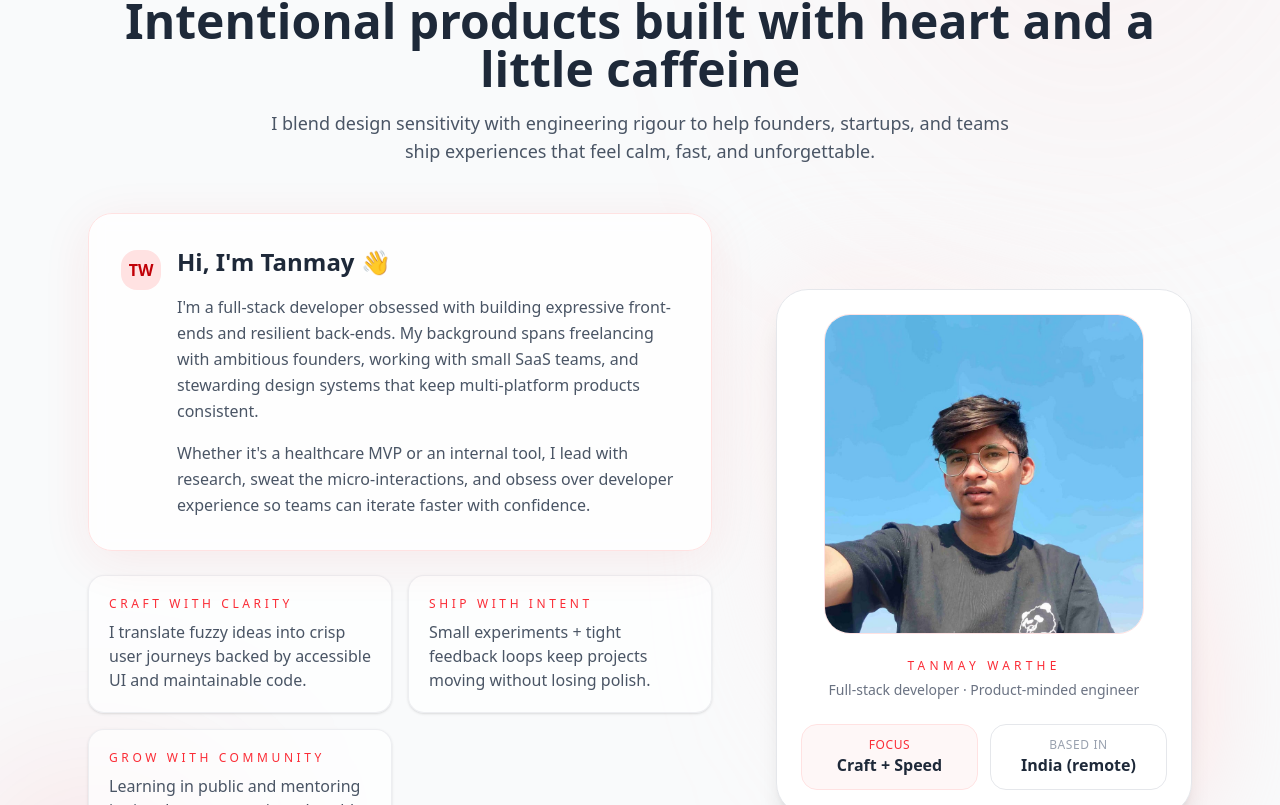
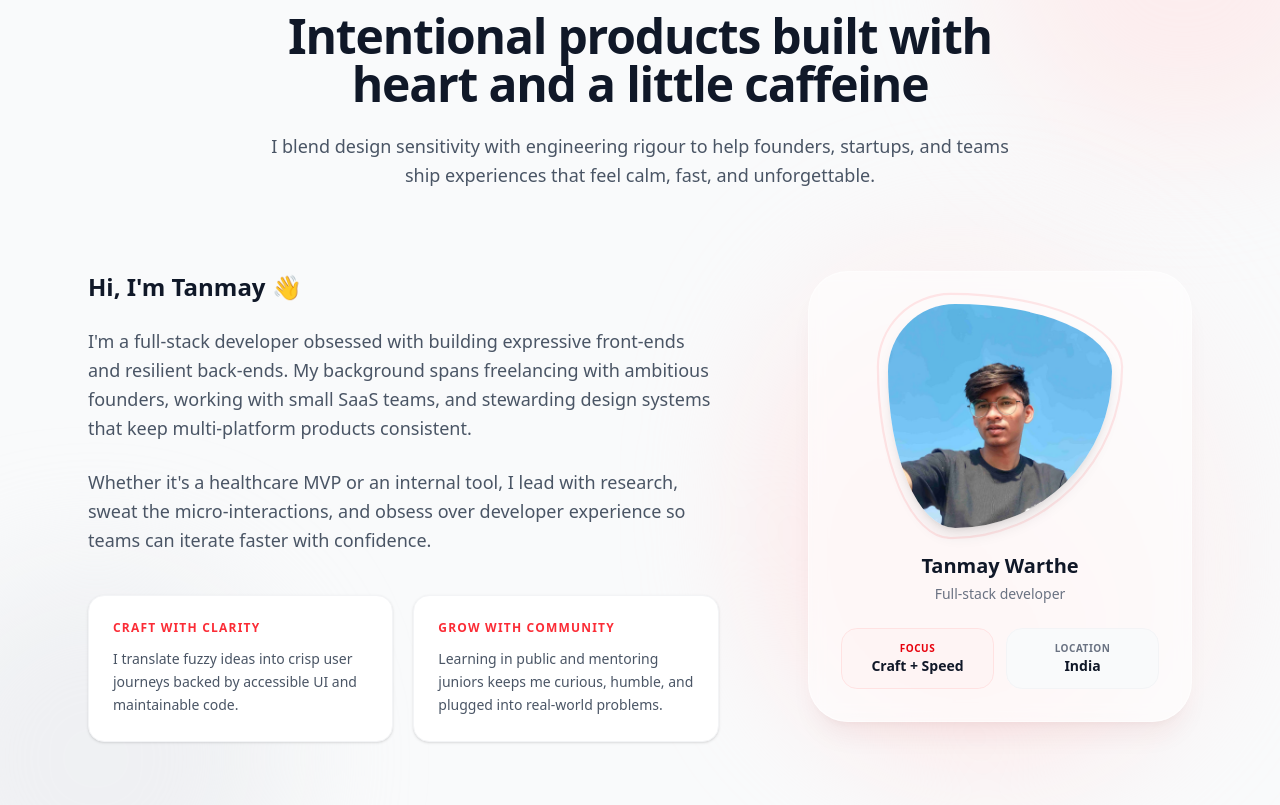
Before and after one commit to TanmayWarthe/Personal-Portfolio, a React (Vite) app: page / in a window 1280 px wide. Shown: the part 955-1760 px from the top of the page. Built offline with nearby package versions, Linux system fonts and the light colour scheme.

Commit message:
Add feature Goory cursor and update the about, hero section

```diff
--- a/src/pages/About.jsx
+++ b/src/pages/About.jsx
@@ -4,7 +4,7 @@ import profileImg from "../assets/profile.jpg";
 
 export default function About() {
   const heroVariants = {
-    hidden: { opacity: 0, y: 30 },
+    hidden: { opacity: 0, y: 20 },
     show: { opacity: 1, y: 0, transition: { duration: 0.6, ease: "easeOut" } },
   };
 
@@ -13,154 +13,117 @@ export default function About() {
       title: "Craft with clarity",
       copy: "I translate fuzzy ideas into crisp user journeys backed by accessible UI and maintainable code.",
     },
-    {
-      title: "Ship with intent",
-      copy: "Small experiments + tight feedback loops keep projects moving without losing polish.",
-    },
+    // {
+    //   title: "Ship with intent",
+    //   copy: "Small experiments + tight feedback loops keep projects moving without losing polish.",
+    // },
     {
       title: "Grow with community",
       copy: "Learning in public and mentoring juniors keeps me curious, humble, and plugged into real-world problems.",
     },
   ];
 
-  const toolkit = [
-    "React & Next.js",
-    "TypeScript",
-    "Node / Express",
-    "Supabase & Firebase",
-    "Tailwind",
-    "Framer Motion",
-    "REST & GraphQL",
-    "CI/CD",
-  ];
-
   return (
     <motion.section
       id="about"
-      className="relative isolate bg-gray-50 py-20 sm:py-24"
+      className="relative isolate bg-gray-50 py-20 sm:py-28 overflow-hidden"
       initial="hidden"
       whileInView="show"
       viewport={{ once: true, amount: 0.2 }}
       variants={{
         hidden: {},
-        show: { transition: { staggerChildren: 0.1, delayChildren: 0.1 } },
+        show: { transition: { staggerChildren: 0.1 } },
       }}
     >
-      <div className="absolute inset-0 overflow-hidden">
-        <div className="absolute -top-24 right-10 h-72 w-72 rounded-full bg-red-300/30 blur-[150px]" />
-        <div className="absolute bottom-0 left-0 h-48 w-48 rounded-full bg-red-500/20 blur-[100px]" />
-      </div>
+      {/* Background Elements */}
+      <div className="absolute top-0 right-0 -translate-y-1/4 translate-x-1/4 w-96 h-96 bg-red-100/50 rounded-full blur-3xl -z-10" />
+      <div className="absolute bottom-0 left-0 translate-y-1/4 -translate-x-1/4 w-96 h-96 bg-gray-200/50 rounded-full blur-3xl -z-10" />
 
-      <div className="relative max-w-6xl mx-auto px-4 sm:px-6 space-y-12 text-gray-800">
-        <motion.div variants={heroVariants} className="text-center space-y-4">
-          <span className="px-4 py-1.5 text-xs font-semibold tracking-[0.2em] uppercase text-red-700 bg-red-100 rounded-full inline-block">
+      <div className="max-w-6xl mx-auto px-4 sm:px-6">
+        {/* Header */}
+        <motion.div variants={heroVariants} className="max-w-3xl mx-auto text-center mb-16 sm:mb-20">
+          <span className="inline-block px-3 py-1 mb-4 text-xs font-bold tracking-widest text-red-600 uppercase bg-red-50 rounded-full border border-red-100">
             Story • Craft • Values
           </span>
-          <h2 className="text-3xl sm:text-4xl md:text-5xl font-semibold">
+          <h2 className="text-3xl sm:text-4xl md:text-5xl font-bold text-gray-900 tracking-tight mb-6">
             Intentional products built with heart and a little caffeine
           </h2>
-          <p className="text-base sm:text-lg max-w-3xl mx-auto text-gray-600">
+          <p className="text-lg text-gray-600 leading-relaxed">
             I blend design sensitivity with engineering rigour to help founders, startups, and teams ship experiences
             that feel calm, fast, and unforgettable.
           </p>
         </motion.div>
 
-        <motion.div
-          variants={heroVariants}
-          className="grid lg:grid-cols-[1.2fr_0.8fr] gap-10 lg:gap-16 items-center"
-        >
-          <div className="space-y-6">
-            <div className="p-6 sm:p-8 rounded-3xl bg-white/80 border border-red-100 shadow-[0_10px_50px_rgba(220,38,38,0.08)] backdrop-blur">
-              <div className="flex items-start gap-4">
-                <div className="flex-shrink-0 mt-1 h-10 w-10 rounded-2xl bg-red-100 text-red-700 font-semibold flex items-center justify-center">
-                  TW
-                </div>
-                <div className="space-y-4">
-                  <h3 className="text-2xl font-semibold">Hi, I'm Tanmay 👋</h3>
-                  <p className="text-gray-600 leading-relaxed">
+        <div className="grid lg:grid-cols-12 gap-12 lg:gap-8 items-start">
+          {/* Left Column: Content */}
+          <motion.div variants={heroVariants} className="lg:col-span-7 space-y-10">
+            {/* Intro */}
+            <div className="space-y-6 text-lg text-gray-600 leading-relaxed">
+              <h3 className="text-2xl font-bold text-gray-900">Hi, I'm Tanmay 👋</h3>
+              <p>
                 I'm a full-stack developer obsessed with building expressive front-ends and resilient back-ends. My
                 background spans freelancing with ambitious founders, working with small SaaS teams, and stewarding
                 design systems that keep multi-platform products consistent.
               </p>
-                  <p className="text-gray-600 leading-relaxed">
+              <p>
                 Whether it's a healthcare MVP or an internal tool, I lead with research, sweat the micro-interactions,
                 and obsess over developer experience so teams can iterate faster with confidence.
               </p>
             </div>
-              </div>
-            </div>
 
-            <div className="grid sm:grid-cols-2 gap-4">
+            {/* Pillars */}
+            <div className="grid sm:grid-cols-2 gap-5">
               {pillars.map((pillar) => (
                 <div
                   key={pillar.title}
-                  className="rounded-2xl border border-gray-200/70 bg-white/70 p-5 shadow-sm hover:shadow-md transition-shadow duration-300"
+                  className="p-6 rounded-2xl bg-white border border-gray-100 shadow-sm hover:shadow-md transition-all duration-300 group"
                 >
-                  <p className="text-xs uppercase tracking-[0.3em] text-red-500 mb-2">{pillar.title}</p>
-                  <p className="text-sm sm:text-base text-gray-600">{pillar.copy}</p>
+                  <h4 className="text-xs font-bold uppercase tracking-widest text-red-500 mb-3 group-hover:text-red-600 transition-colors">
+                    {pillar.title}
+                  </h4>
+                  <p className="text-sm text-gray-600 leading-relaxed">{pillar.copy}</p>
                 </div>
               ))}
             </div>
+          </motion.div>
+
+          {/* Right Column: Fluid Image & Stats */}
+          <motion.div variants={heroVariants} className="lg:col-span-5 flex flex-col items-center lg:items-end">
+            <div className="relative w-full max-w-sm">
+              {/* Fluid Shape Background Glow */}
+              <div className="absolute top-1/2 left-1/2 -translate-x-1/2 -translate-y-1/2 w-[120%] h-[120%] bg-gradient-to-tr from-red-100 to-transparent rounded-full blur-3xl -z-10" />
+
+              <div className="relative flex flex-col items-center text-center bg-white/60 backdrop-blur-sm rounded-[2.5rem] p-8 border border-white/50 shadow-xl shadow-red-900/5">
+                {/* Fluid Image Container */}
+                <div className="relative w-48 h-48 sm:w-56 sm:h-56 mb-6 group">
+                  <img
+                    src={profileImg}
+                    alt="Tanmay Warthe"
+                    className="w-full h-full object-cover rounded-[30%_70%_70%_30%/30%_30%_70%_70%] shadow-lg group-hover:rounded-[50%] transition-all duration-700 ease-in-out"
+                  />
+                  {/* Decorative ring */}
+                  <div className="absolute inset-0 border-2 border-red-500/10 rounded-[30%_70%_70%_30%/30%_30%_70%_70%] scale-110 -z-10 group-hover:rounded-[50%] transition-all duration-700 ease-in-out" />
                 </div>
 
-          <div className="relative">
-            <div className="absolute inset-4 rounded-[30px] bg-gradient-to-br from-red-100 via-transparent to-red-200 blur-3xl -z-10" />
-            <div className="relative overflow-hidden rounded-[32px] border border-gray-200 bg-white shadow-xl">
-              <div className="p-5 sm:p-6">
-                <div className="aspect-square w-full max-w-[280px] sm:max-w-[320px] mx-auto overflow-hidden rounded-[26px] border border-red-100">
-                  <img
-                    src={profileImg}
-                    alt="Tanmay Warthe portrait"
-                    loading="lazy"
-                    className="h-full w-full object-cover scale-105 hover:scale-110 transition-transform duration-700 ease-out"
-                  />
+                <div className="space-y-1 mb-6">
+                  <h3 className="text-xl font-bold text-gray-900">Tanmay Warthe</h3>
+                  <p className="text-sm text-gray-500 font-medium">Full-stack developer</p>
                 </div>
-                <div className="mt-6 text-center space-y-1.5">
-                  <p className="text-xs uppercase tracking-[0.35em] text-red-500">Tanmay Warthe</p>
-                  <p className="text-sm text-gray-500">Full-stack developer · Product-minded engineer</p>
+
+                <div className="grid grid-cols-2 gap-3 w-full">
+                  <div className="p-3 rounded-2xl bg-red-50/50 border border-red-100">
+                    <p className="text-[10px] uppercase tracking-wider text-red-600 font-bold">Focus</p>
+                    <p className="text-sm font-semibold text-gray-900">Craft + Speed</p>
                   </div>
-                <div className="mt-6 grid grid-cols-2 gap-3 text-center">
-                  <div className="rounded-2xl border border-red-100 bg-red-50/60 py-3">
-                    <p className="text-xs uppercase tracking-wider text-red-500">Focus</p>
-                    <p className="text-base font-semibold text-gray-800">Craft + Speed</p>
-                  </div>
-                  <div className="rounded-2xl border border-gray-200 py-3">
-                    <p className="text-xs uppercase tracking-wider text-gray-400">Based in</p>
-                    <p className="text-base font-semibold text-gray-800">India (remote)</p>
-                  </div>
+                  <div className="p-3 rounded-2xl bg-gray-50 border border-gray-100">
+                    <p className="text-[10px] uppercase tracking-wider text-gray-500 font-bold">Location</p>
+                    <p className="text-sm font-semibold text-gray-900">India</p>
                   </div>
                 </div>
               </div>
             </div>
           </motion.div>
-
-        {/* <motion.div variants={heroVariants} className="space-y-4">
-          <div className="flex flex-wrap items-center gap-3">
-            <p className="text-xs uppercase tracking-[0.35em] text-red-500">Toolbox</p>
-            <span className="text-xs text-gray-500">Favorite stack for fast, scalable shipping</span>
         </div>
-          <div className="flex flex-wrap gap-2">
-            {toolkit.map((tool) => (
-              <span
-                key={tool}
-                className="px-4 py-2 rounded-full border border-gray-200 bg-white/80 text-sm text-gray-700 shadow-sm"
-              >
-                {tool}
-              </span>
-            ))}
-          </div>
-        </motion.div> */}
-
-        {/* <motion.div
-          variants={heroVariants}
-          className="rounded-3xl border border-red-200 bg-gradient-to-br from-red-50 via-white to-red-100/60 p-6 sm:p-10 text-center"
-        >
-          <p className="text-base sm:text-lg text-gray-700 max-w-3xl mx-auto">
-            Currently open to collaborations, contract roles, and long-term product partnerships. I love joining teams at
-            inflection points—when you need momentum, calm execution, and someone who can talk user flows and database
-            indexes in the same breath.
-          </p>
-        </motion.div> */}
       </div>
     </motion.section>
   );
--- a/src/pages/Hero.jsx
+++ b/src/pages/Hero.jsx
@@ -2,6 +2,7 @@ import React from "react";
 import { motion } from "framer-motion";
 import { Link } from "react-scroll";
 import DecryptText from "../components/DecryptText";
+import GooeyCursor from "../components/GooeyCursor";
 
 function Hero() {
 
@@ -13,6 +14,7 @@ function Hero() {
       animate={{ opacity: 1 }}
       transition={{ duration: 0.6 }}
     >
+      <GooeyCursor />
       {/* Social Media Icons - Left Edge (removed, will use SideElements component) */}
 
       {/* Main Content - Left Side */}
```
Also changed, not shown: src/components/GooeyCursor.jsx (added, +124 -0 lines). Lines whose indentation alone changed are shown as unchanged.
